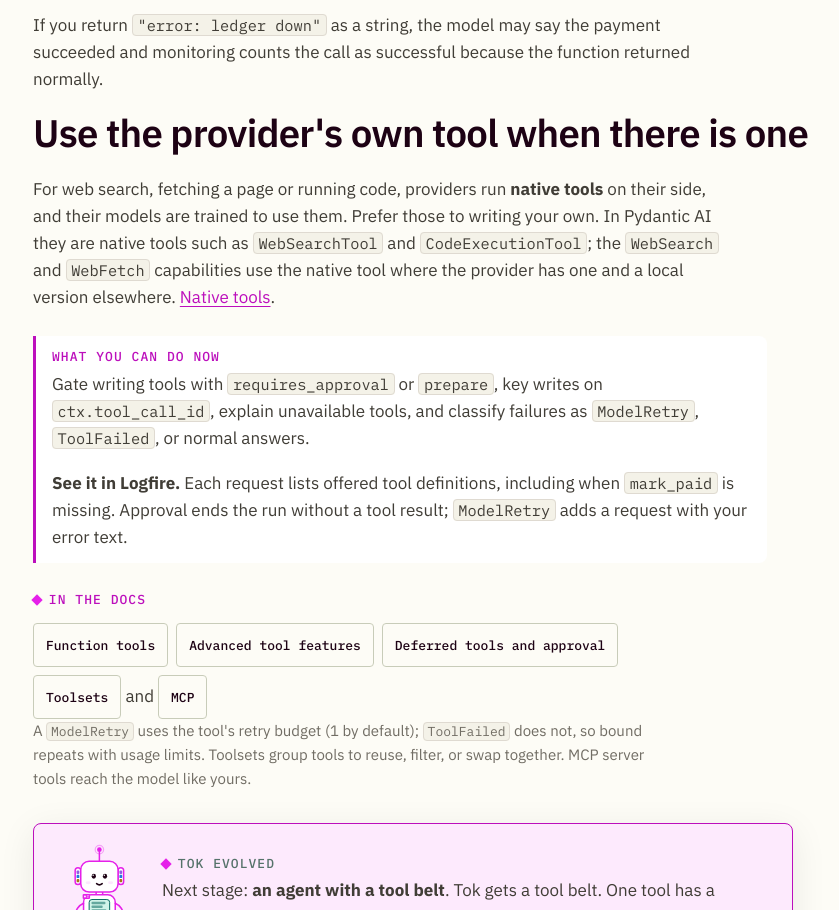
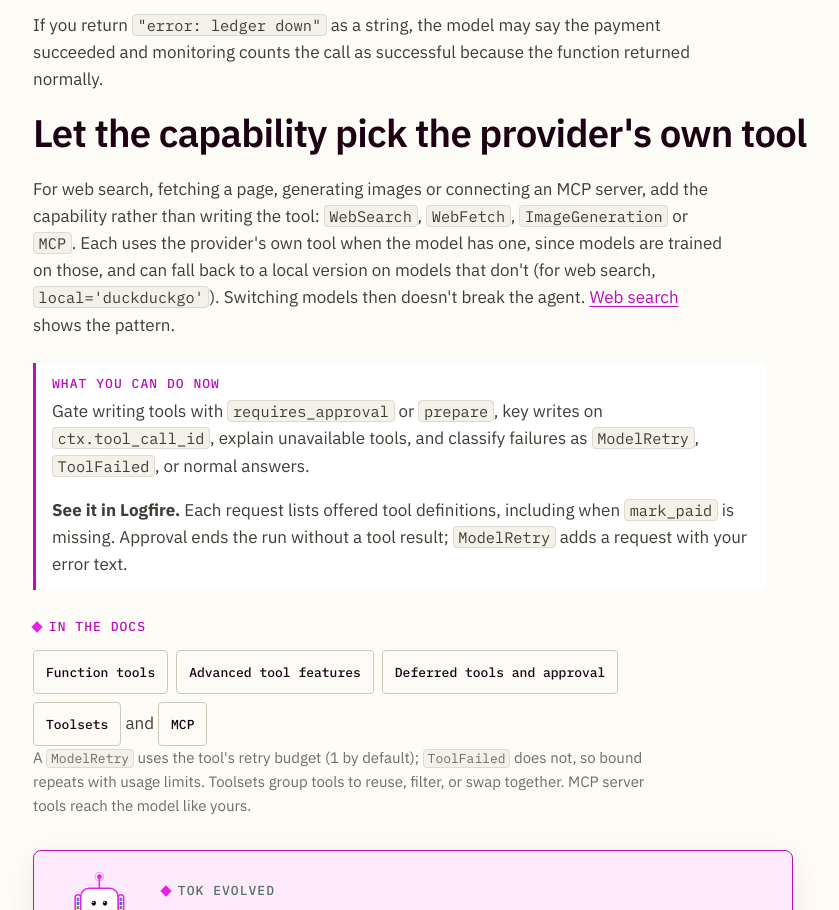
Before and after one commit to DouweM/ai-harness-course, a plain HTML site: page part2/03-tools.html in a window 1280 px wide. Shown: the part 4422-5332 px from the top of the page, without its empty margins (75-914 px from the left). Drawn offline with Linux system fonts and the light colour scheme.

Commit message:
Update the course
Exported from the working repo.

```diff
--- a/part2/03-tools.html
+++ b/part2/03-tools.html
@@ -150,9 +150,9 @@ ledger down: failed  {&quot;error&quot;:&quot;Nothing was recorded: the ledger i
       </section>
 
       <section id="native">
-        <h2>Use the provider's own tool when there is one</h2>
+        <h2>Let the capability pick the provider's own tool</h2>
         <div class="prose measure">
-          <p>For web search, fetching a page or running code, providers run <b>native tools</b> on their side, and their models are trained to use them. Prefer those to writing your own. In Pydantic AI they are native tools such as <code>WebSearchTool</code> and <code>CodeExecutionTool</code>; the <code>WebSearch</code> and <code>WebFetch</code> capabilities use the native tool where the provider has one and a local version elsewhere. <a href="https://pydantic.dev/docs/ai/tools-toolsets/native-tools/">Native tools</a>.</p>
+          <p>For web search, fetching a page, generating images or connecting an MCP server, add the capability rather than writing the tool: <code>WebSearch</code>, <code>WebFetch</code>, <code>ImageGeneration</code> or <code>MCP</code>. Each uses the provider's own tool when the model has one, since models are trained on those, and can fall back to a local version on models that don't (for web search, <code>local='duckduckgo'</code>). Switching models then doesn't break the agent. <a href="https://pydantic.dev/docs/ai/capabilities/web-search/">Web search</a> shows the pattern.</p>
         </div>
       </section>
 
```
Also changed, not shown: part2/_src/03-tools.html (+2 -2 lines).
